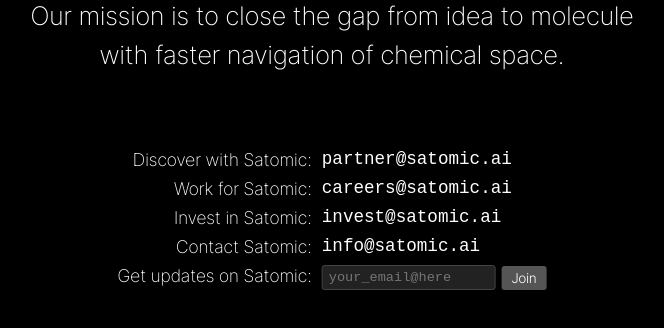
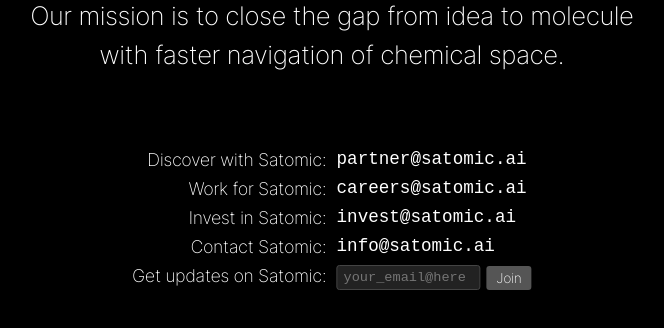
Before and after one commit to ipmeyer/Satomic-dot-ai, a plain HTML site: page index.html in a window 1280 px wide. Shown: the part 350-678 px from the top of the page, without its empty margins (308-972 px from the left). Drawn offline with Linux system fonts and the light colour scheme.

Commit message:
Update index.html

```diff
--- a/index.html
+++ b/index.html
@@ -122,12 +122,12 @@
       font-size: 0.85rem;
       padding: 4px 6px;
       border-radius: 3px;
-      width: 160px;
+      width: 130px;
     }
 
     .contact-subscribe button {
       font-family: 'Inter Tight', sans-serif;
-      font-weight: 500; /* Medium */
+      font-weight: 200; /* Medium */
       font-size: 0.85rem;
       background-color: #555;
       color: white;
```
